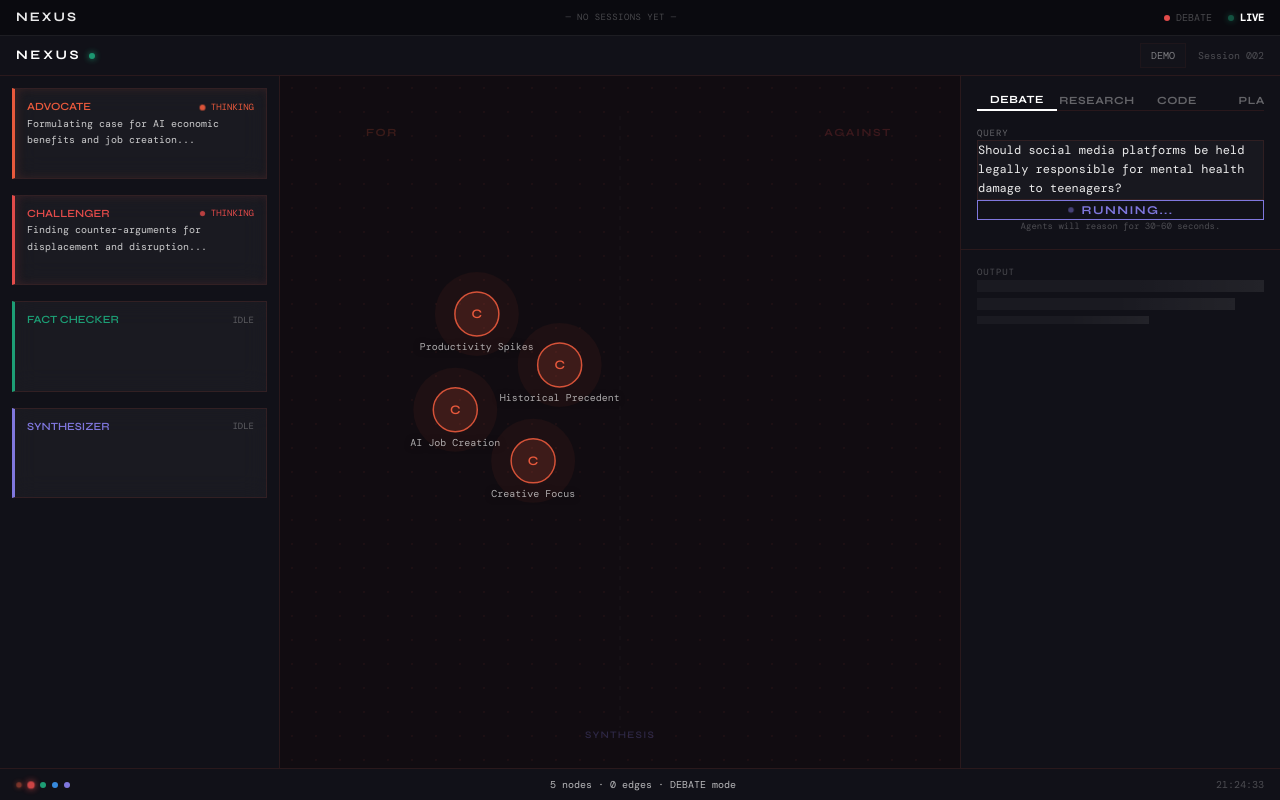
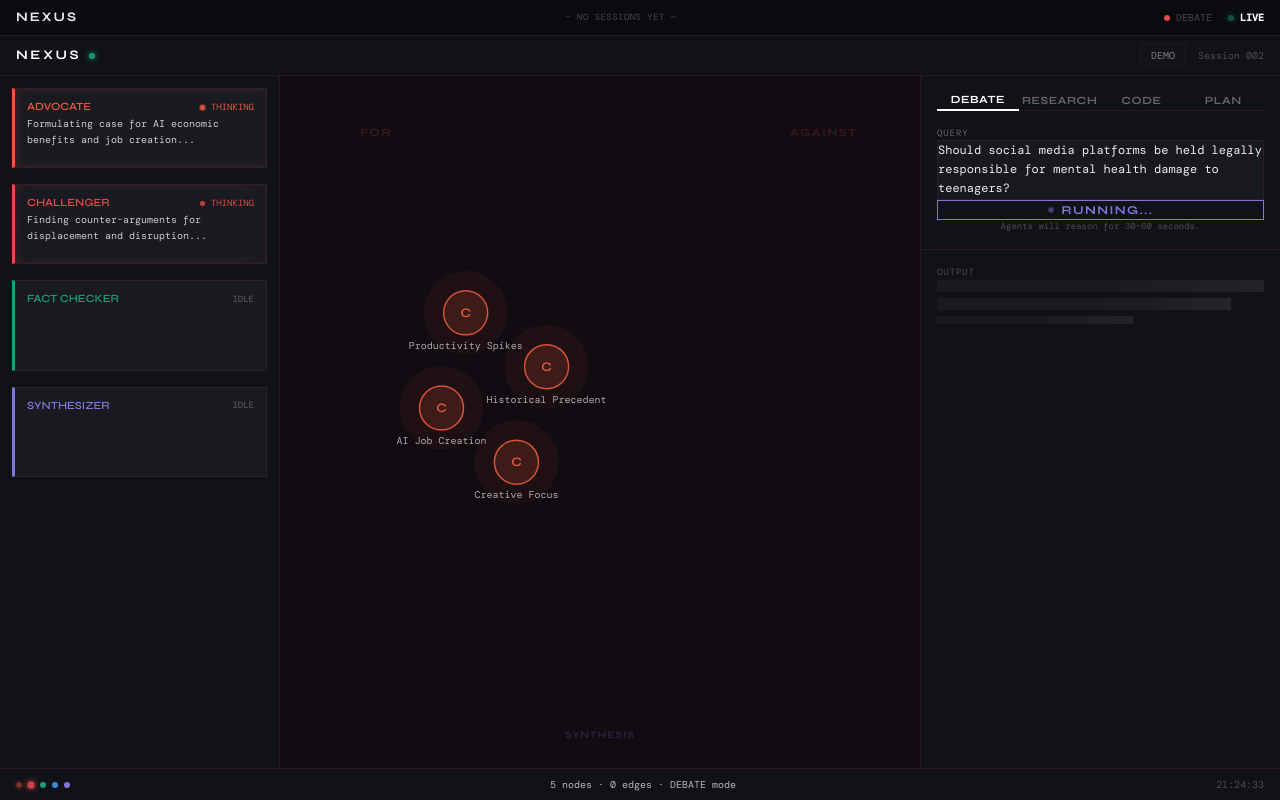
Before and after one commit to silverfang7x/nexus, a Next.js app: page / in a window 1280 px wide. Both pictures are taken after a click on the button "DEMO". Built offline with nearby package versions, Linux system fonts and the light colour scheme; a web font is replaced by a local one.

Commit message:
fix: scroll containment — viewport-locked layout, right panel scrollable output, agent panels auto-scroll, export buttons always visible

```diff
--- a/app/(dashboard)/page.tsx
+++ b/app/(dashboard)/page.tsx
@@ -608,7 +608,7 @@ export default function Dashboard() {
           flexShrink: 0,
         }}
       />
-      <div style={{ flex: 1, overflowY: 'auto' }}>
+      <div style={{ flex: '1 1 0%', minHeight: 0, display: 'flex', flexDirection: 'column', overflow: 'hidden' }}>
         <VerdictPanel
           output={verdict}
           mode={activeMode}
@@ -683,7 +683,17 @@ export default function Dashboard() {
   // ── render ────────────────────────────────────────────────────────────────
 
   return (
-    <>
+    <div
+      className="nexus-layout"
+      style={{
+        display: 'grid',
+        gridTemplateColumns: isMobile ? '1fr' : '280px 1fr 360px',
+        gridTemplateRows: isMobile ? 'auto 1fr' : '36px 1fr',
+        height: '100vh',
+        overflow: 'hidden',
+      }}
+    >
+      <div style={{ gridColumn: isMobile ? 'auto' : '1 / -1' }}>
         <SessionBar
           sessions={sessions}
           activeSessionId={activeSessionId}
@@ -691,6 +701,7 @@ export default function Dashboard() {
           currentMode={activeMode}
           isRunning={status === 'running'}
         />
+      </div>
       {/* ── global style tag ───────────────────────────────────────────── */}
       <style>{`
         /* thin custom scrollbar shared across panels */
@@ -715,14 +726,15 @@ export default function Dashboard() {
       <main
         data-mode={activeMode}
         style={{
+          gridColumn: isMobile ? 'auto' : '1 / -1',
           display: 'grid',
-          gridTemplateColumns: isMobile ? '1fr' : '280px 1fr 320px',
+          gridTemplateColumns: isMobile ? '1fr' : '280px 1fr 360px',
           gridTemplateRows: isMobile ? '40px 1fr 32px' : '40px 1fr 32px',
           gridTemplateAreas: isMobile
             ? `"topbar" "canvas" "statusbar"`
             : `"topbar topbar topbar" "sidebar canvas rightpanel" "statusbar statusbar statusbar"`,
-          width: '100vw',
-          height: 'calc(100vh - 36px)',
+          width: '100%',
+          height: '100%',
           overflow: 'hidden',
           backgroundColor: 'var(--nx-bg)',
         }}
@@ -785,14 +797,18 @@ export default function Dashboard() {
         {/* ── LEFT SIDEBAR (desktop only) ─────────────────────────────── */}
         {!isMobile && (
           <div
-            className="nx-thin-scroll"
+            className="nx-thin-scroll left-agent-column"
             style={{
               gridArea: 'sidebar',
               backgroundColor: 'var(--nx-bg-elevated)',
               borderRight: '1px solid var(--nx-border)',
-              overflowY: 'auto',
               padding: '12px',
               zIndex: 20,
+              height: '100%',
+              overflowY: 'auto',
+              overflowX: 'hidden',
+              display: 'flex',
+              flexDirection: 'column',
             }}
           >
             {renderedAgentPanels}
@@ -928,7 +944,7 @@ export default function Dashboard() {
                 flexShrink: 0,
               }}
             />
-            <div style={{ flex: 1, overflow: 'hidden' }}>
+            <div style={{ flex: '1 1 0%', minHeight: 0, display: 'flex', flexDirection: 'column', overflow: 'hidden' }}>
               <VerdictPanel
                 output={verdict}
                 mode={activeMode}
@@ -1104,6 +1120,6 @@ export default function Dashboard() {
           />
         )}
       </AnimatePresence>
-    </>
+    </div>
   );
 }
--- a/app/globals.css
+++ b/app/globals.css
@@ -362,3 +362,26 @@ body > * {
   from { transform: rotate(0deg) translateX(35px); }
   to   { transform: rotate(360deg) translateX(35px); }
 }
+
+/* Thin custom scrollbar for VerdictPanel, agent thought text area, and left sidebar agent column */
+.verdict-panel::-webkit-scrollbar,
+.agent-thought-text::-webkit-scrollbar,
+.left-agent-column::-webkit-scrollbar {
+  width: 4px;
+}
+.verdict-panel::-webkit-scrollbar-track,
+.agent-thought-text::-webkit-scrollbar-track,
+.left-agent-column::-webkit-scrollbar-track {
+  background: transparent;
+}
+.verdict-panel::-webkit-scrollbar-thumb,
+.agent-thought-text::-webkit-scrollbar-thumb,
+.left-agent-column::-webkit-scrollbar-thumb {
+  background: var(--nx-border);
+  border-radius: 2px;
+}
+.verdict-panel::-webkit-scrollbar-thumb:hover,
+.agent-thought-text::-webkit-scrollbar-thumb:hover,
+.left-agent-column::-webkit-scrollbar-thumb:hover {
+  background: var(--nx-border-hover);
+}
--- a/components/agents/AgentPanel.tsx
+++ b/components/agents/AgentPanel.tsx
@@ -54,13 +54,12 @@ export default function AgentPanel({
 }: AgentPanelProps) {
   const agentColor = getAgentColor(agentId);
   const hexColor = getAgentHexColor(agentId);
-  const scrollRef = useRef<HTMLDivElement>(null);
+  const thoughtRef = useRef<HTMLDivElement>(null);
 
   // Auto-scroll to bottom as streaming tokens arrive
   useEffect(() => {
-    const el = scrollRef.current;
-    if (el) {
-      el.scrollTop = el.scrollHeight;
+    if (thoughtRef.current) {
+      thoughtRef.current.scrollTop = thoughtRef.current.scrollHeight;
     }
   }, [streamingText]);
 
@@ -138,6 +137,10 @@ export default function AgentPanel({
         padding: '10px 12px',
         fontFamily: 'var(--nx-font-display), sans-serif',
         transition: 'box-shadow 0.3s ease-in-out',
+        minHeight: '80px',
+        maxHeight: '200px',
+        display: 'flex',
+        flexDirection: 'column',
         ...glowStyle,
       }}
     >
@@ -199,12 +202,14 @@ export default function AgentPanel({
       {hasStreamingText ? (
         /* ── Live Streaming View ── */
         <div
-          ref={scrollRef}
-          className="nx-stream-scroll"
+          ref={thoughtRef}
+          className="agent-thought-text"
           style={{
-            minHeight: '52px',
-            maxHeight: '120px',
+            flex: 1,
+            minHeight: 0,
             overflowY: 'auto',
+            overflowX: 'hidden',
+            maxHeight: '140px',
             position: 'relative',
           }}
         >
--- a/components/output/VerdictPanel.tsx
+++ b/components/output/VerdictPanel.tsx
@@ -195,7 +195,7 @@ function ResearchView({ data }: { data: ResearchOutput }) {
                   {f.claim}
                 </span>
                 {f.source && (
-                  <div style={{ ...MONO, fontSize: 9, color: 'var(--nx-text-muted)', marginTop: 2 }}>
+                  <div style={{ ...MONO, fontSize: 9, color: 'var(--nx-text-muted)', marginTop: 2, wordBreak: 'break-all' }}>
                     {f.source}
                   </div>
                 )}
@@ -408,7 +408,15 @@ function CodeView({ data }: { data: CodeOutput }) {
       {(data.issuesFound ?? []).length > 0 && (
         <div style={SECTION}>
           <SectionLabel>ISSUES FOUND</SectionLabel>
-          <div style={{ border: '1px solid var(--nx-border)', overflow: 'hidden' }}>
+          <div
+            className="code-issues-table"
+            style={{
+              border: '1px solid var(--nx-border)',
+              display: 'block',
+              overflowX: 'auto',
+              maxWidth: '100%',
+            }}
+          >
             {/* Header */}
             <div
               style={{
@@ -493,9 +501,30 @@ function CodeView({ data }: { data: CodeOutput }) {
 // ─── Fallback: raw text ───────────────────────────────────────────────────────
 
 function RawTextView({ verdict }: { verdict: string }) {
+  const isJson = verdict.trim().startsWith('{') || verdict.trim().startsWith('[');
+
+  if (isJson) {
+    return (
+      <pre
+        style={{
+          ...MONO,
+          fontSize: '11px',
+          lineHeight: '1.6',
+          color: 'rgba(255,255,255,0.7)',
+          whiteSpace: 'pre-wrap',
+          wordBreak: 'break-word',
+          overflowX: 'hidden',
+          margin: 0,
+        }}
+      >
+        {verdict}
+      </pre>
+    );
+  }
+
   const paragraphs = verdict.split(/\n\n|\n(?=[A-Z])/).filter(Boolean);
   return (
-    <div>
+    <div style={{ wordBreak: 'break-word' }}>
       {paragraphs.map((para, i) => (
         <p
           key={i}
@@ -507,6 +536,7 @@ function RawTextView({ verdict }: { verdict: string }) {
             borderLeft: i === 0 ? '2px solid var(--nx-synthesizer)' : undefined,
             paddingLeft: i === 0 ? 12 : undefined,
             marginBottom: i === 0 ? 20 : 16,
+            wordBreak: 'break-word',
           }}
         >
           {para}
@@ -649,7 +679,20 @@ export default function VerdictPanel({
     '#BA7517';
 
   return (
-    <div style={{ padding: 16, overflowY: 'auto', flexGrow: 1, display: 'flex', flexDirection: 'column', height: '100%' }}>
+    <div
+      className="verdict-panel"
+      style={{
+        padding: '16px 16px 0 16px',
+        overflowY: 'auto',
+        overflowX: 'hidden',
+        flex: '1 1 0%',
+        minHeight: 0,
+        display: 'flex',
+        flexDirection: 'column',
+        height: '100%',
+        position: 'relative',
+      }}
+    >
       {/* Top metadata row */}
       <div style={{ display: 'flex', justifyContent: 'space-between', alignItems: 'center', marginBottom: 16 }}>
         <span className="label-xs" style={{ color: modeColor, fontWeight: 700 }}>
@@ -685,8 +728,14 @@ export default function VerdictPanel({
           gap: 12,
           marginTop: 16,
           borderTop: '1px solid var(--nx-border)',
-          paddingTop: 16,
+          padding: '12px 16px',
+          marginLeft: -16,
+          marginRight: -16,
+          background: 'var(--nx-bg-elevated)',
           flexShrink: 0,
+          position: 'sticky',
+          bottom: 0,
+          zIndex: 10,
         }}
       >
         <button
```
Lines whose indentation alone changed are shown as unchanged.
